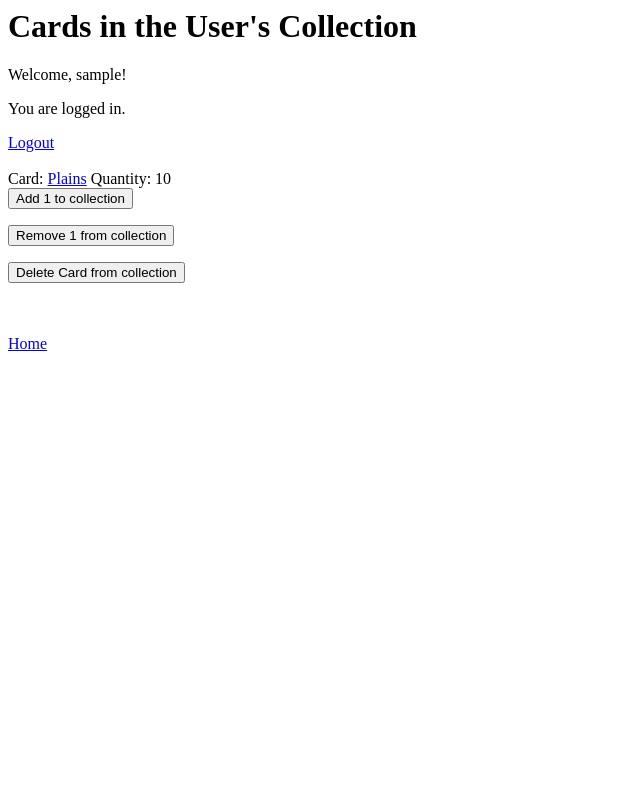
After one commit to BenBrownstein/TCG-Card-Collection-Database, a PHP site: page /user_collection.php in a window 1280 px wide. The commit adds this page. Shown: the whole page, without its empty margins (0-640 px from the left). Run offline with PHP 8.4, Linux system fonts and the light colour scheme; the visitor is signed in with stand-in values (Sample User, id 1); data comes from the database, SQL or seed files in the repository; tables that the repository leaves empty hold one stand-in row (values such as "Sample post").

Commit message:
Put all site files in an htdocs folder in repo, added a add 1, remove 1, and delete button to user collection

```diff
--- /dev/null
+++ b/htdocs/user_collection.php
@@ -0,0 +1,69 @@
+<h1>Cards in the User's Collection</h1>
+
+<?php
+include 'connection.php';
+include 'dashboard.php';
+$user = $_SESSION['user_id'];
+$collection = "SELECT c.name, u.username, uc.quantity, c.card_id FROM users u
+JOIN user_collections uc ON uc.user_id = u.user_id
+JOIN cards c ON c.card_id = uc.card_id WHERE u.user_id = $user";
+$collection_result = $conn->query($collection);
+
+
+
+if ($collection_result->num_rows > 0) {
+    while ($row = $collection_result->fetch_assoc()) {
+        echo "Card:  <a href='card_info.php?card_id=" . $row["card_id"] . "'>" . $row["name"] . "</a>" . " Quantity: " . $row["quantity"] . "<br>";
+        echo "<form method='post'>
+                <input type='hidden' name='card_id' value='".$row["card_id"]."'/>
+                <input type='submit' name='add_quantity' value='Add 1 to collection'/>
+              </form>";
+        echo "<form method='post'>
+              <input type='hidden' name='card_id' value='".$row["card_id"]."'/>
+              <input type='submit' name='remove_quantity' value='Remove 1 from collection'/>
+            </form>";
+            echo "<form method='post'>
+            <input type='hidden' name='card_id' value='".$row["card_id"]."'/>
+            <input type='submit' name='delete' value='Delete Card from collection'/>
+          </form>";
+        echo "<br>";
+    }
+} else {
+    echo "No cards found in your collection.";
+}
+
+if ($_SERVER['REQUEST_METHOD'] === 'POST' && isset($_POST['add_quantity'])) {
+    $card_id = $_POST['card_id'];
+    $update_query = "UPDATE user_collections SET quantity = quantity + 1 WHERE card_id = $card_id AND user_id = $user";
+    if ($conn->query($update_query)) {
+        header("Location: " . $_SERVER['PHP_SELF']);
+        exit;
+    }
+}
+
+if ($_SERVER['REQUEST_METHOD'] === 'POST' && isset($_POST['remove_quantity'])) {
+    $card_id = $_POST['card_id'];
+    $update_query1 = "UPDATE user_collections SET quantity = quantity - 1 WHERE card_id = $card_id AND user_id = $user";
+    $conn->query($update_query1);
+    $update_query2 = "DELETE FROM user_collections WHERE quantity = 0";
+    if ($conn->query($update_query2)) {
+        header("Location: " . $_SERVER['PHP_SELF']);
+        exit;
+    }
+}
+
+if ($_SERVER['REQUEST_METHOD'] === 'POST' && isset($_POST['delete'])) {
+    $card_id = $_POST['card_id'];
+    $update_query = "DELETE FROM user_collections WHERE card_id = $card_id AND user_id = $user";
+    if ($conn->query($update_query)) {
+        header("Location: " . $_SERVER['PHP_SELF']);
+        exit;
+    }
+}
+?>
+
+
+
+
+<br>
+<a href="index.php">Home</a>
```
Also changed, not shown: htdocs/card_info.php (renamed from card_info.php, +7 -7 lines), htdocs/index.php (renamed from index.php, +2 -27 lines), user_collection.php (deleted, +0 -21 lines), htdocs/account_creation.php (renamed from account_creation.php), htdocs/connection.php (renamed from connection.php), htdocs/dashboard.php (renamed from dashboard.php), htdocs/login.php (renamed from login.php), htdocs/logout.php (renamed from logout.php), htdocs/sets.php (renamed from sets.php), htdocs/success.php (renamed from success.php).
